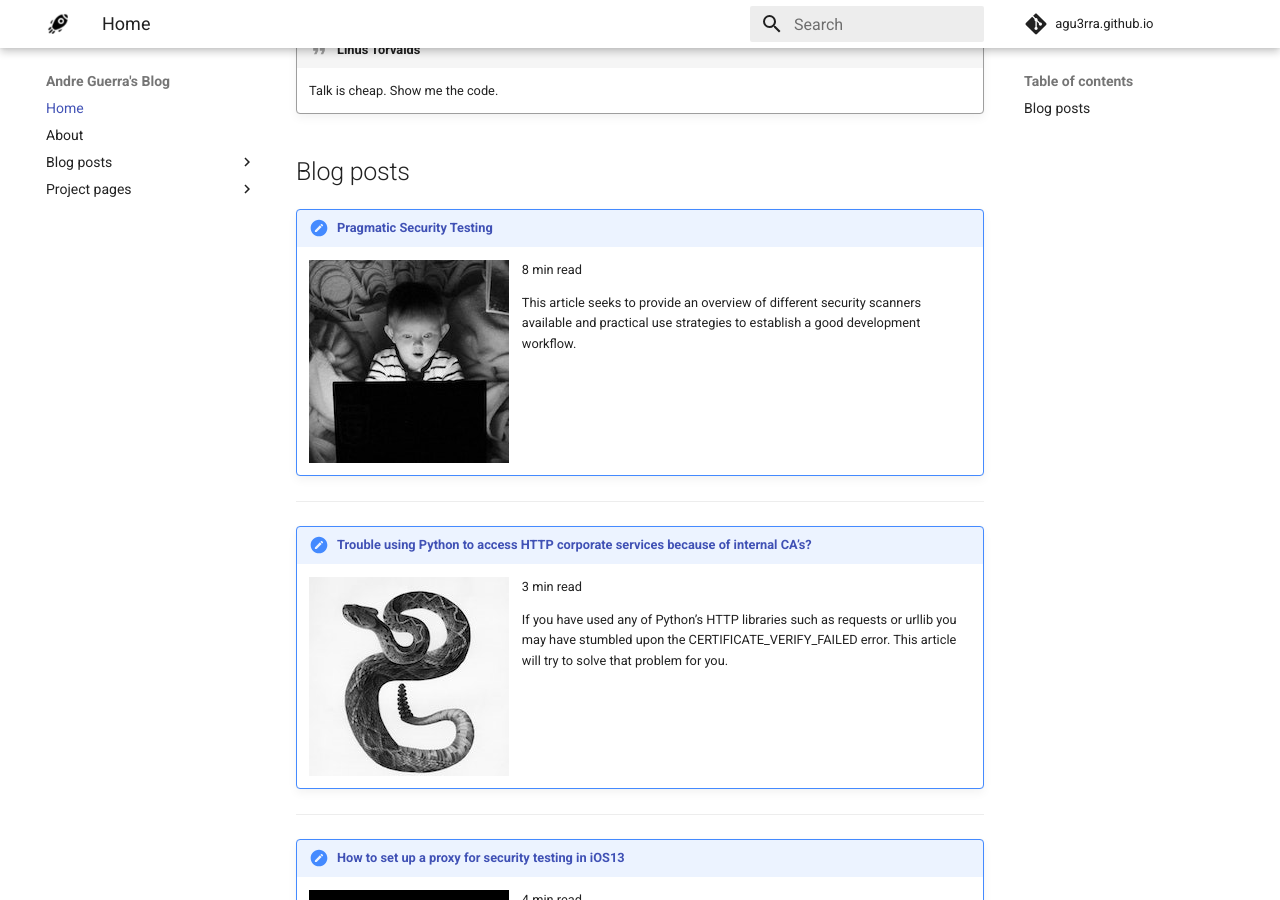
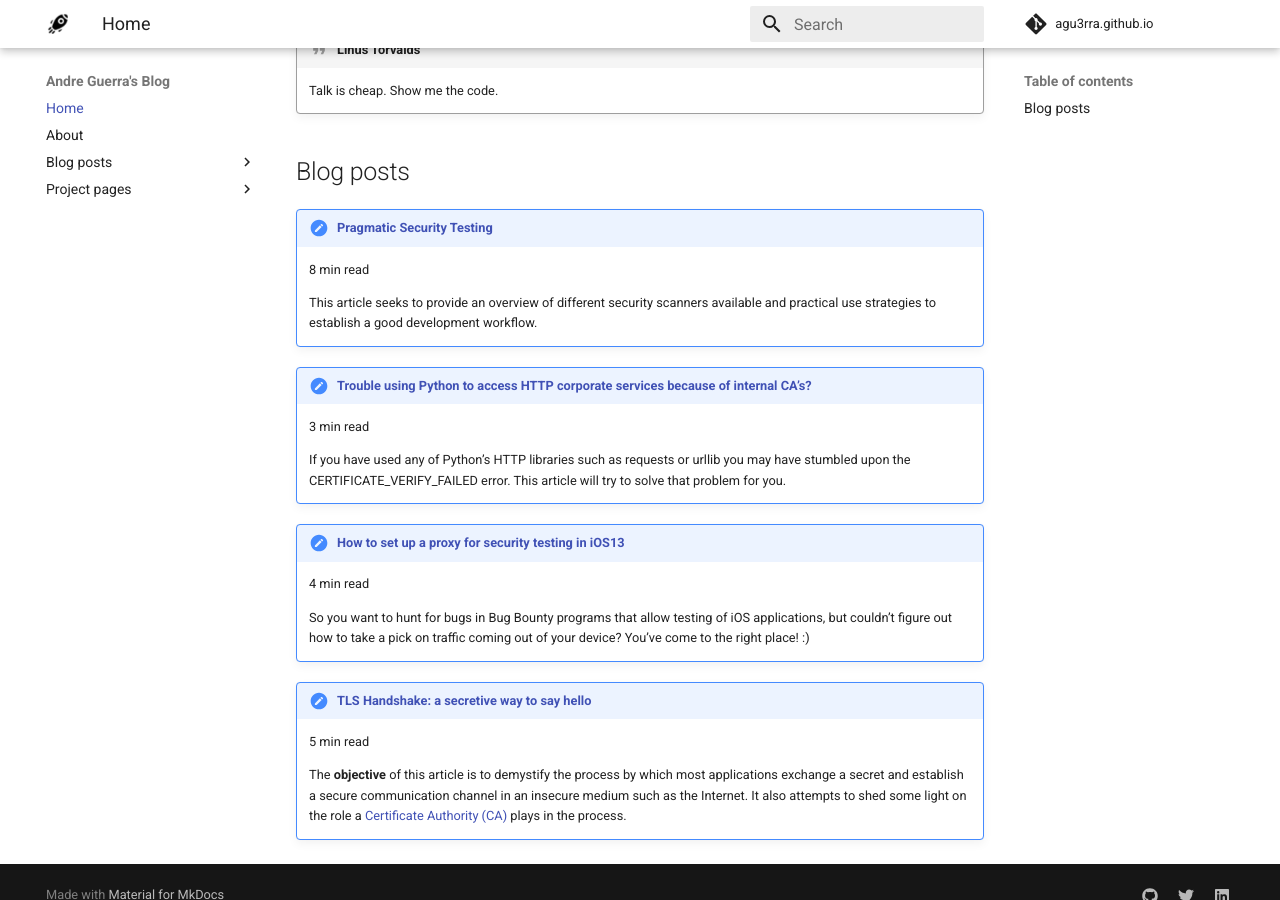
Before and after one commit to agu3rra/agu3rra.github.io, an MkDocs documentation site: the page built from docs/index.md, in a window 1280 px wide and 900 px high, scrolled down 324 px. Built offline with MkDocs 1.6.1 and Material for MkDocs 9.7.7, drawn with Linux system fonts in a browser that asks for light colours; comment, search, counter and statistics services are not loaded.

Commit message:
less is  more

```diff
--- a/docs/index.md
+++ b/docs/index.md
@@ -11,37 +11,21 @@ Welcome to my blog. Here you can find articles on technology related topics that
 ## Blog posts
 
 !!! tldr "[Pragmatic Security Testing](blog/pragmaticST/article.md)"
-    ![snake](icons/pragmaticST.jpg){ align=left }
-
     8 min read
 
     This article seeks to provide an overview of different security scanners available and practical use strategies to establish a good development workflow.
 
----
-
 !!! tldr "[Trouble using Python to access HTTP corporate services because of internal CA’s?](blog/pythonCustomsCAs/article.md)"
-    ![snake](icons/snake.jpg){ align=left }
-
     3 min read
 
     If you have used any of Python’s HTTP libraries such as requests or urllib you may have stumbled upon the CERTIFICATE_VERIFY_FAILED error. This article will try to solve that problem for you.
 
----
-
 !!! tldr "[How to set up a proxy for security testing in iOS13](blog/proxyIos13/article.md)"
-    ![phone](icons/phone.jpeg){ align=left }
-
     4 min read
 
     So you want to hunt for bugs in Bug Bounty programs that allow testing of iOS applications, but couldn’t figure out how to take a pick on traffic coming out of your device? You’ve come to the right place! :)
 
----
-
 !!! tldr "[TLS Handshake: a secretive way to say hello](blog/tlsHandshake/article.md)"
-    ![padlock](icons/padlock.jpg){ align=left }
-
     5 min read
 
     The **objective** of this article is to demystify the process by which most applications exchange a secret and establish a secure communication channel in an insecure medium such as the Internet. It also attempts to shed some light on the role a [Certificate Authority (CA)](https://en.wikipedia.org/wiki/Certificate_authority) plays in the process.
-
----
```
